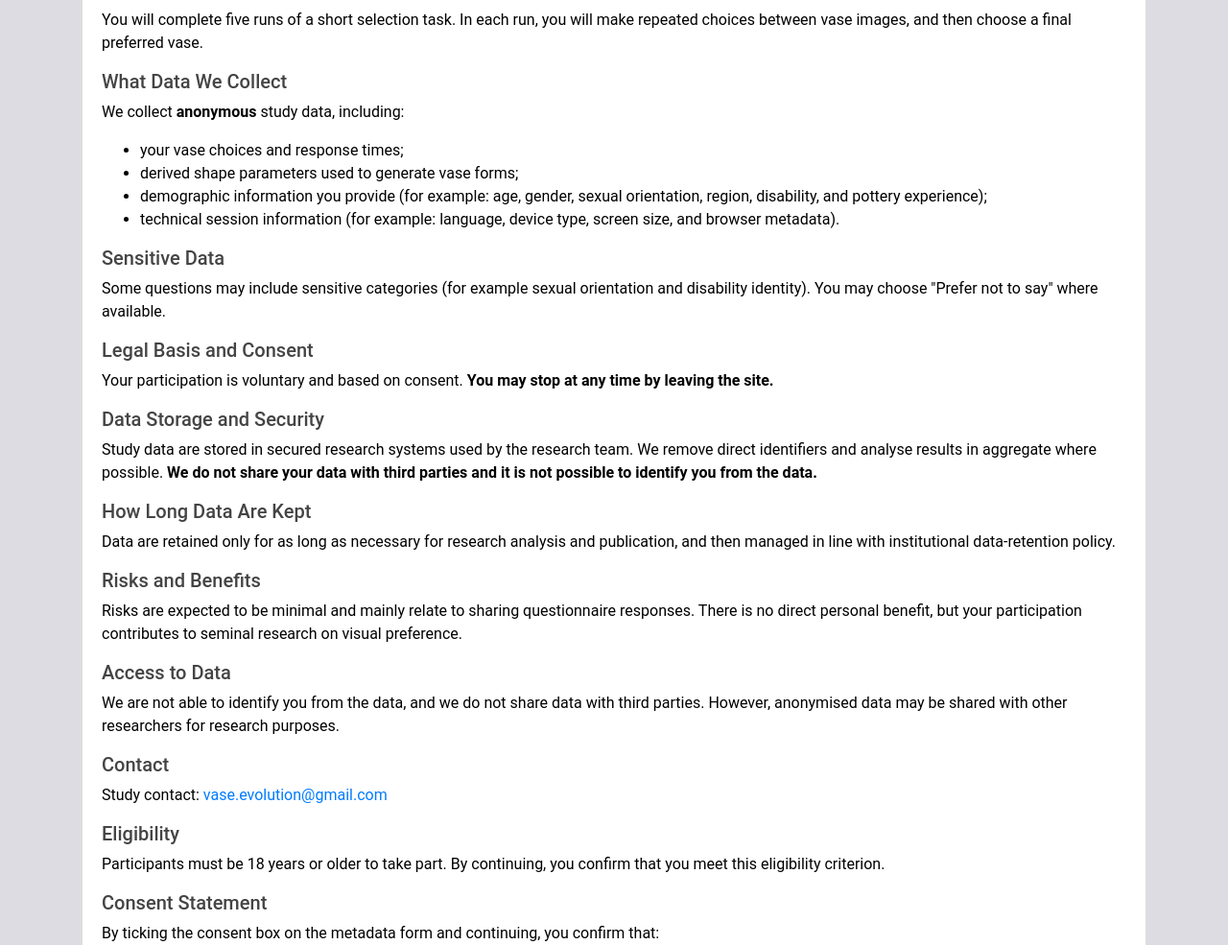
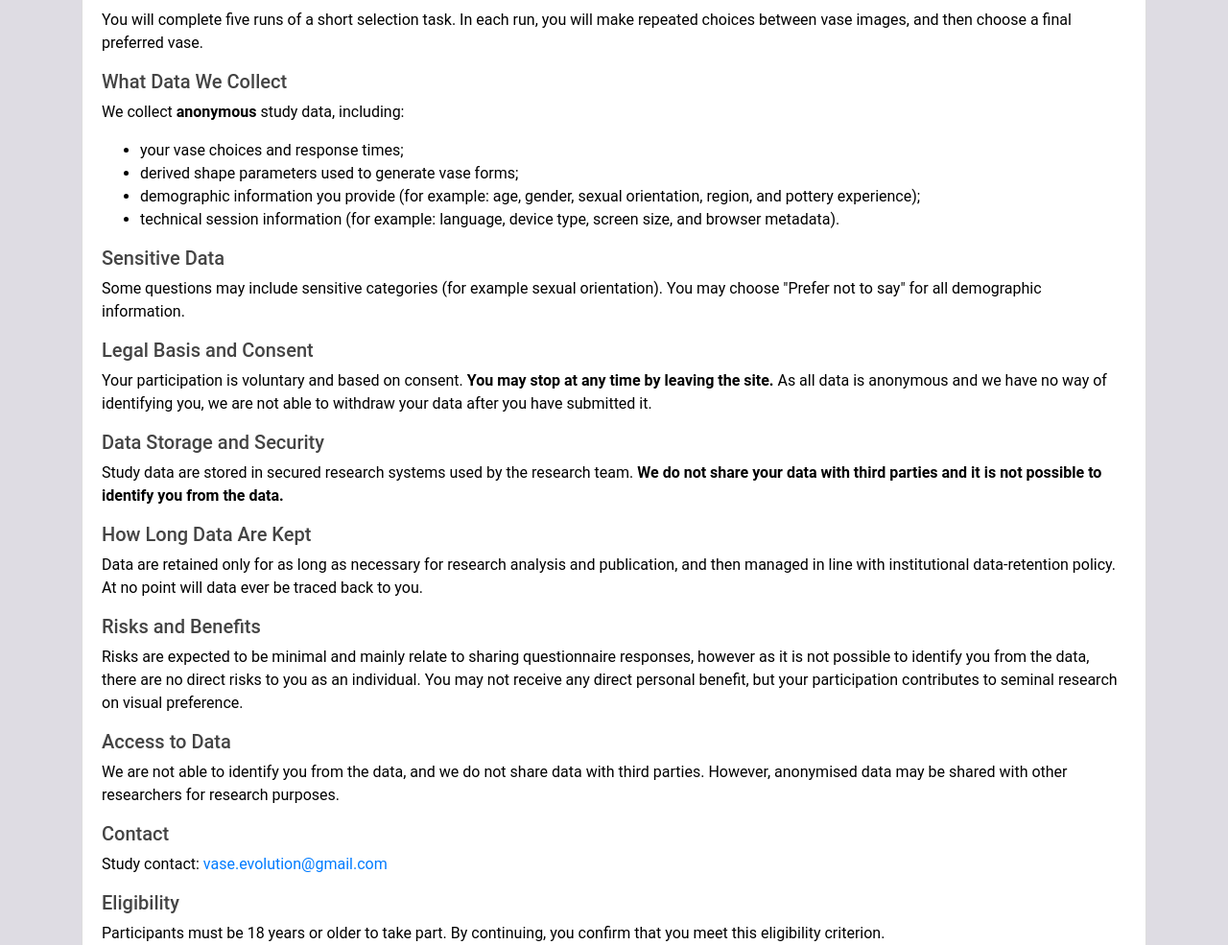
Before and after one commit to JoshMT04/ThePerfectPotStudy, a Flask app: page /participant_information in a window 1280 px wide. Shown: the part 540-1525 px from the top of the page at 96% size. Run offline with Flask 3, Linux system fonts and the light colour scheme.

Commit message:
Updated participant information

```diff
--- a/app/templates/participant_information.html
+++ b/app/templates/participant_information.html
@@ -43,37 +43,39 @@
     <ul>
         <li>your vase choices and response times;</li>
         <li>derived shape parameters used to generate vase forms;</li>
-        <li>demographic information you provide (for example: age, gender, sexual orientation, region, disability, and pottery experience);</li>
+        <li>demographic information you provide (for example: age, gender, sexual orientation, region, and pottery experience);</li>
         <li>technical session information (for example: language, device type, screen size, and browser metadata).</li>
     </ul>
 
     <h5>Sensitive Data</h5>
     <p>
-        Some questions may include sensitive categories (for example sexual orientation and disability identity).
-        You may choose "Prefer not to say" where available.
+        Some questions may include sensitive categories (for example sexual orientation).
+        You may choose "Prefer not to say" for all demographic information.
     </p>
 
     <h5>Legal Basis and Consent</h5>
     <p>
         Your participation is voluntary and based on consent. <strong>You may stop at any time by leaving the site.</strong>
+        As all data is anonymous and we have no way of identifying you, we are not able to withdraw your data after you have submitted it.
     </p>
 
     <h5>Data Storage and Security</h5>
     <p>
-        Study data are stored in secured research systems used by the research team. We remove direct identifiers and
-        analyse results in aggregate where possible.
+        Study data are stored in secured research systems used by the research team.
         <strong>We do not share your data with third parties and it is not possible to identify you from the data.</strong>
     </p>
 
     <h5>How Long Data Are Kept</h5>
     <p>
         Data are retained only for as long as necessary for research analysis and publication, and then managed in line
-        with institutional data-retention policy.
+        with institutional data-retention policy. At no point will data ever be traced back to you.
     </p>
 
     <h5>Risks and Benefits</h5>
     <p>
-        Risks are expected to be minimal and mainly relate to sharing questionnaire responses. There is no direct
+        Risks are expected to be minimal and mainly relate to sharing questionnaire responses,
+        however as it is not possible to identify you from the data, there
+        are no direct risks to you as an individual. You may not receive any direct
         personal benefit, but your participation contributes to seminal research on visual preference.
     </p>
 
```
